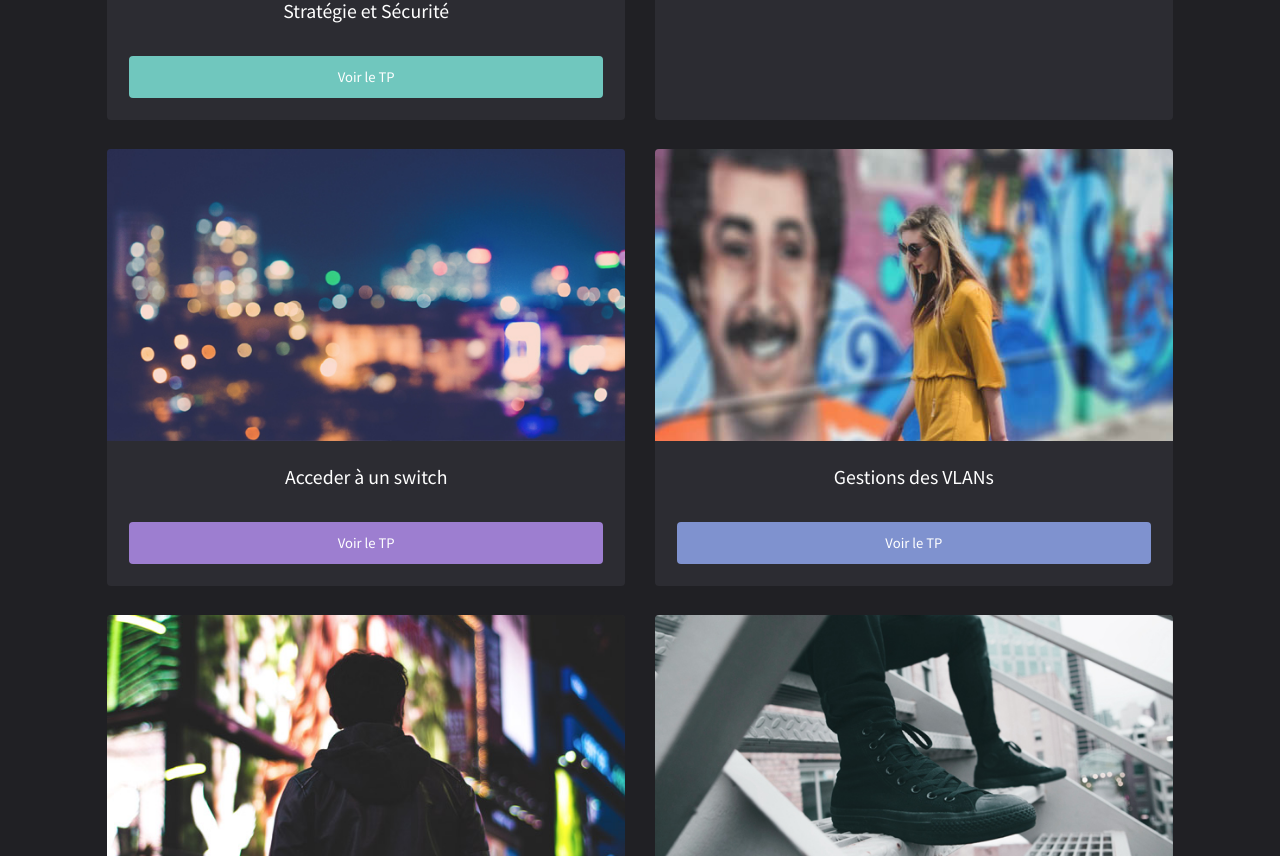
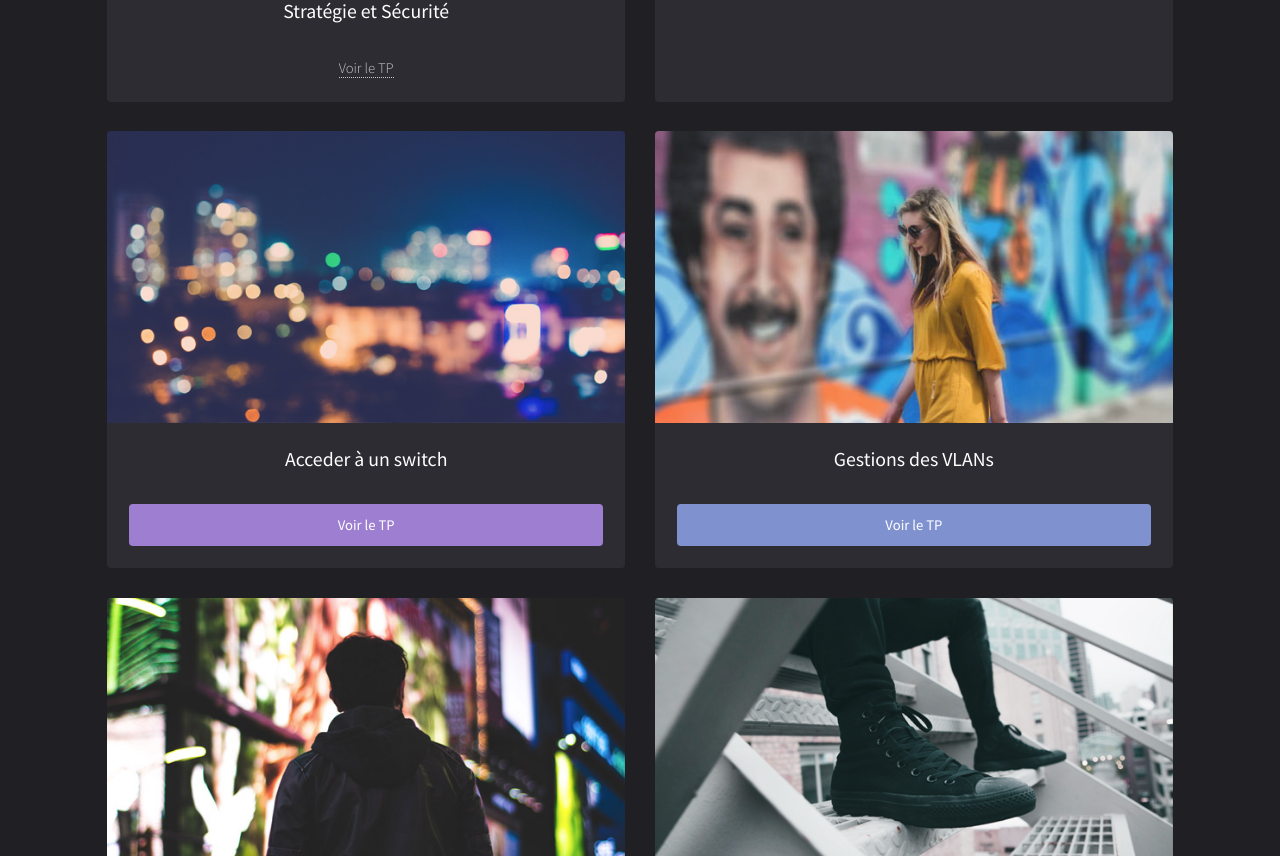
Before and after one commit to dodolereporter/tp-risc, a plain HTML site: page index.html in a window 1280 px wide. Shown: the part 911-1767 px from the top of the page. Drawn offline with Linux system fonts and the light colour scheme.

Commit message:
Update index.html

```diff
--- a/index.html
+++ b/index.html
@@ -33,7 +33,7 @@
 									<a href="" class="image fit"><img src="images/01.jpg" alt="" /></a>
 									<h3>Stratégie et Sécurité</h3>
 									<p></p>
-									<a href="/pdf/Stratégie%20et%20Sécurité.pdf" class="button fit">Voir le TP</a>
+									<a href="/pdf/Stratégie%20et%20Sécurité.pdf">Voir le TP</a>
 								</div>
 							</div>
 
```
